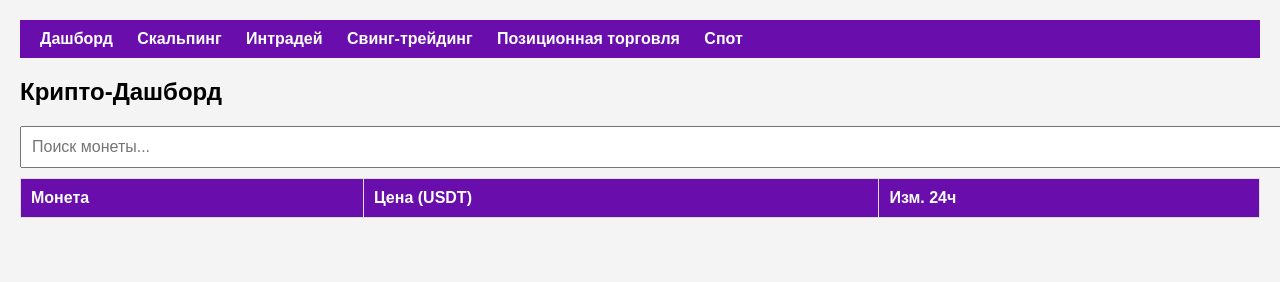
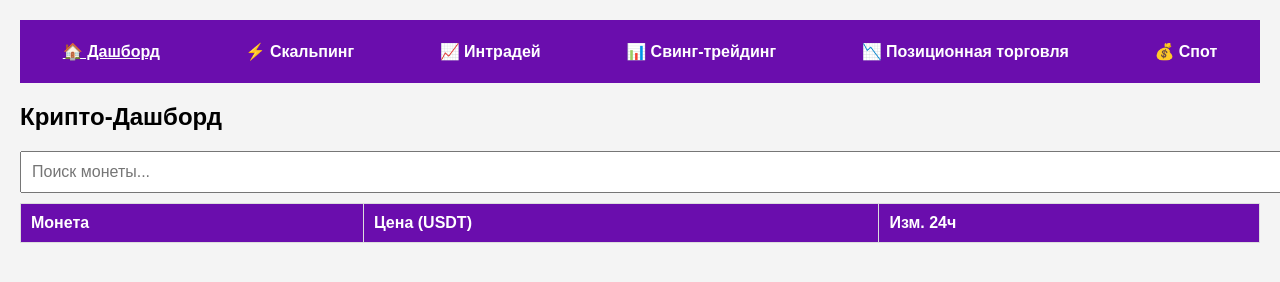
Before and after one commit to Artyom30303/livechange, a plain HTML site: page index.html in a window 1280 px wide. Drawn offline with nearby package versions, Linux system fonts and the light colour scheme; no server answers.

Commit message:
Update index.html

```diff
--- a/index.html
+++ b/index.html
@@ -41,26 +41,35 @@
             height: 500px;
             margin-top: 20px;
         }
-        nav {
+
+        /* Обновленная шапка */
+        .navbar {
             background: #6a0dad;
-            padding: 10px;
+            display: flex;
+            justify-content: space-around;
+            padding: 12px 0;
+            font-size: 16px;
         }
-        nav a {
+        .navbar a {
             color: white;
             text-decoration: none;
-            margin: 10px;
             font-weight: bold;
+            padding: 10px 15px;
+            transition: 0.3s;
+        }
+        .navbar a:hover, .navbar a.active {
+            text-decoration: underline;
         }
     </style>
 </head>
 <body>
-    <nav>
-        <a href="index.html">Дашборд</a>
-        <a href="scalping.html">Скальпинг</a>
-        <a href="intraday.html">Интрадей</a>
-        <a href="swing.html">Свинг-трейдинг</a>
-        <a href="position.html">Позиционная торговля</a>
-        <a href="spot.html">Спот</a>
+    <nav class="navbar">
+        <a href="index.html" class="active">🏠 Дашборд</a>
+        <a href="scalping.html">⚡ Скальпинг</a>
+        <a href="intraday.html">📈 Интрадей</a>
+        <a href="swing.html">📊 Свинг-трейдинг</a>
+        <a href="position.html">📉 Позиционная торговля</a>
+        <a href="spot.html">💰 Спот</a>
     </nav>
 
     <h2>Крипто-Дашборд</h2>
```
